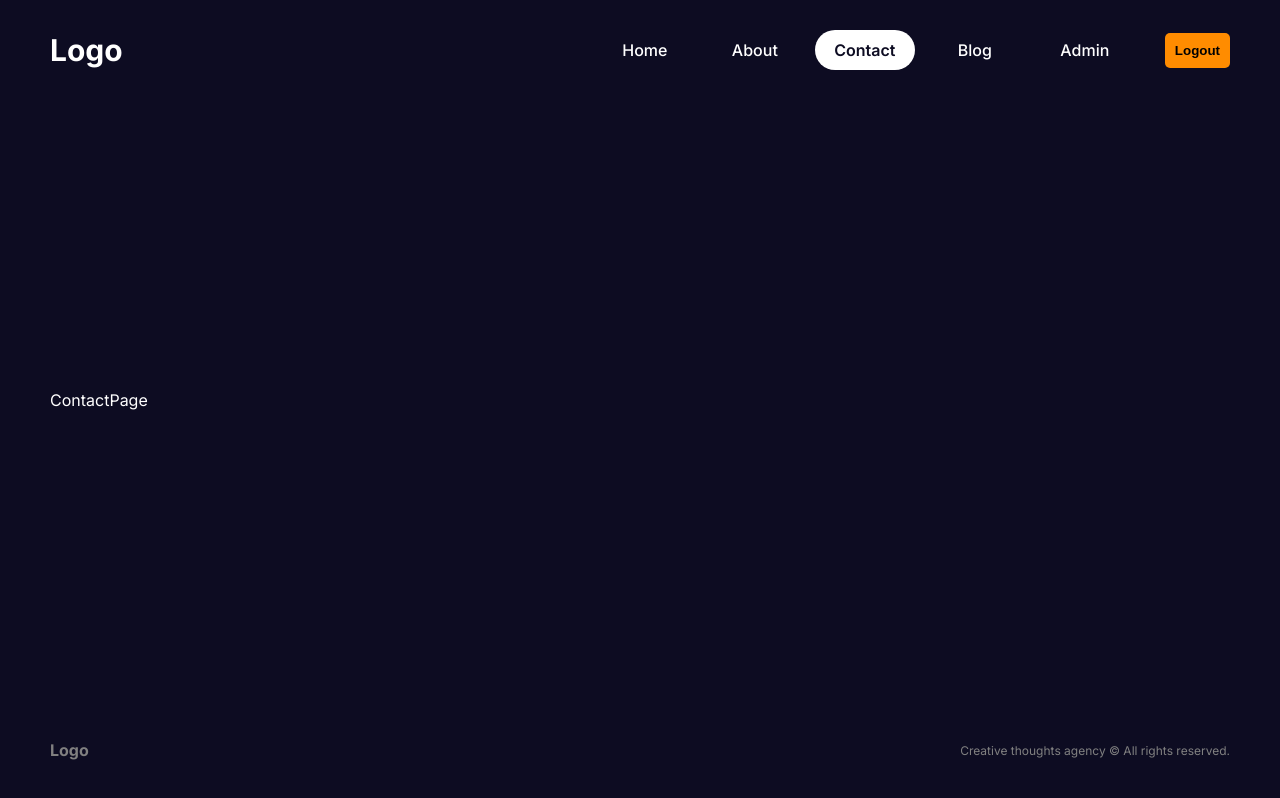
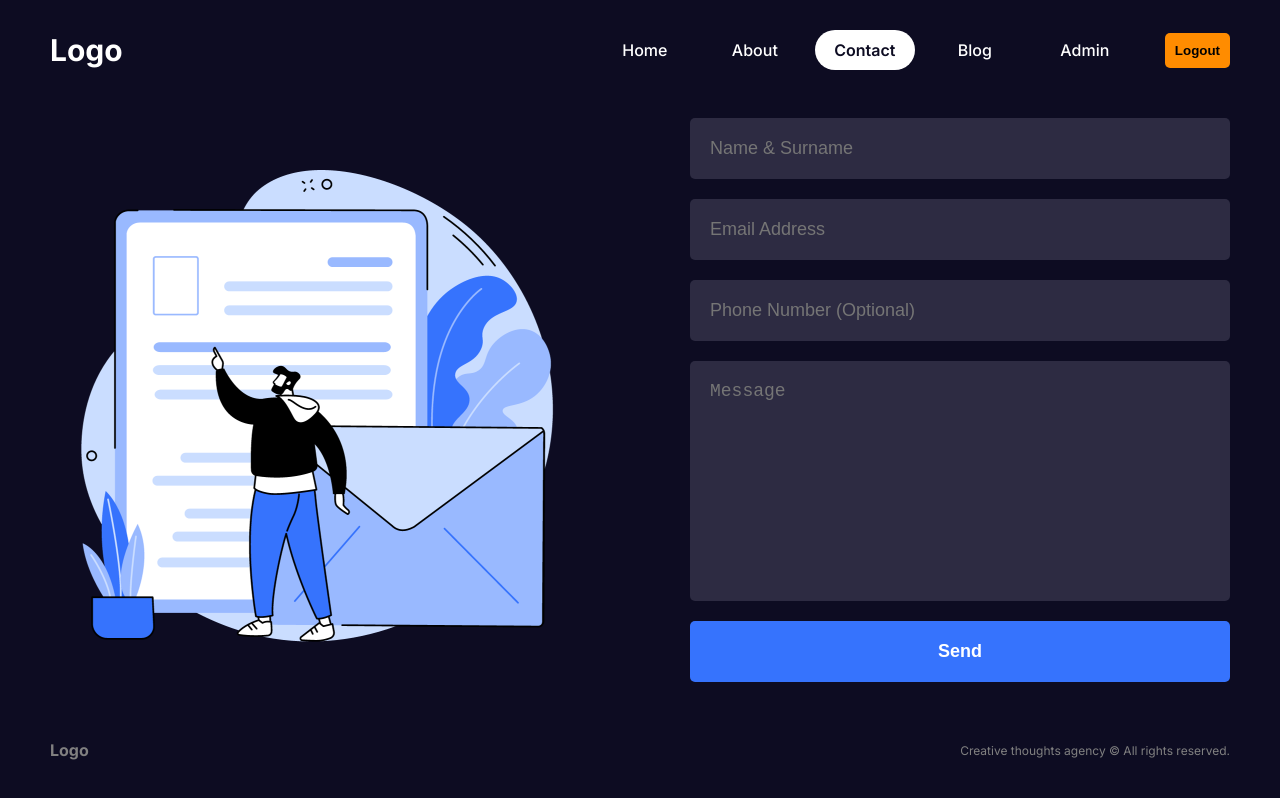
Before and after one commit to f-fardin-dev/next14, a Next.js app: page /contact in a window 1280 px wide. Built offline with nearby package versions, Linux system fonts and the light colour scheme.

Commit message:
feat: complete styles and content for the Contact page

```diff
--- /dev/null
+++ b/src/app/contact/contact.module.css
@@ -0,0 +1,45 @@
+.container {
+  display: flex;
+  align-items: center;
+  gap: 100px;
+}
+
+.imgContainer {
+  flex: 1;
+  height: 500px;
+  position: relative;
+}
+
+.formContainer {
+  flex: 1;
+}
+
+.form {
+  display: flex;
+  flex-direction: column;
+  gap: 20px;
+}
+
+.form input,
+.form textarea,
+.form button {
+  padding: 20px;
+  border-radius: 5px;
+  border: none;
+  outline: none;
+  font-size: 18px;
+}
+
+.form input,
+.form textarea {
+  background-color: var(--bgSoft);
+  color: var(--text-colorSoft);
+  resize: none;
+}
+
+.formButton {
+  background-color: var(--btn-color);
+  color: var(--text-color);
+  font-weight: bold;
+  cursor: pointer;
+}
--- a/src/app/contact/page.tsx
+++ b/src/app/contact/page.tsx
@@ -1,5 +1,28 @@
+import Image from "next/image";
+import styles from "./contact.module.css";
+
 const ContactPage = () => {
-  return <div>ContactPage</div>;
+  return (
+    <div className={styles.container}>
+      <div className={styles.imgContainer}>
+        <Image
+          fill
+          alt="Contact page image"
+          src="/contact.png"
+          objectFit="contain"
+        />
+      </div>
+      <div className={styles.formContainer}>
+        <form action="" className={styles.form}>
+          <input type="text" placeholder="Name & Surname" />
+          <input type="text" placeholder="Email Address" />
+          <input type="text" placeholder="Phone Number (Optional)" />
+          <textarea cols={30} rows={10} placeholder="Message" />
+          <button className={styles.formButton}>Send</button>
+        </form>
+      </div>
+    </div>
+  );
 };
 
 export default ContactPage;
```
